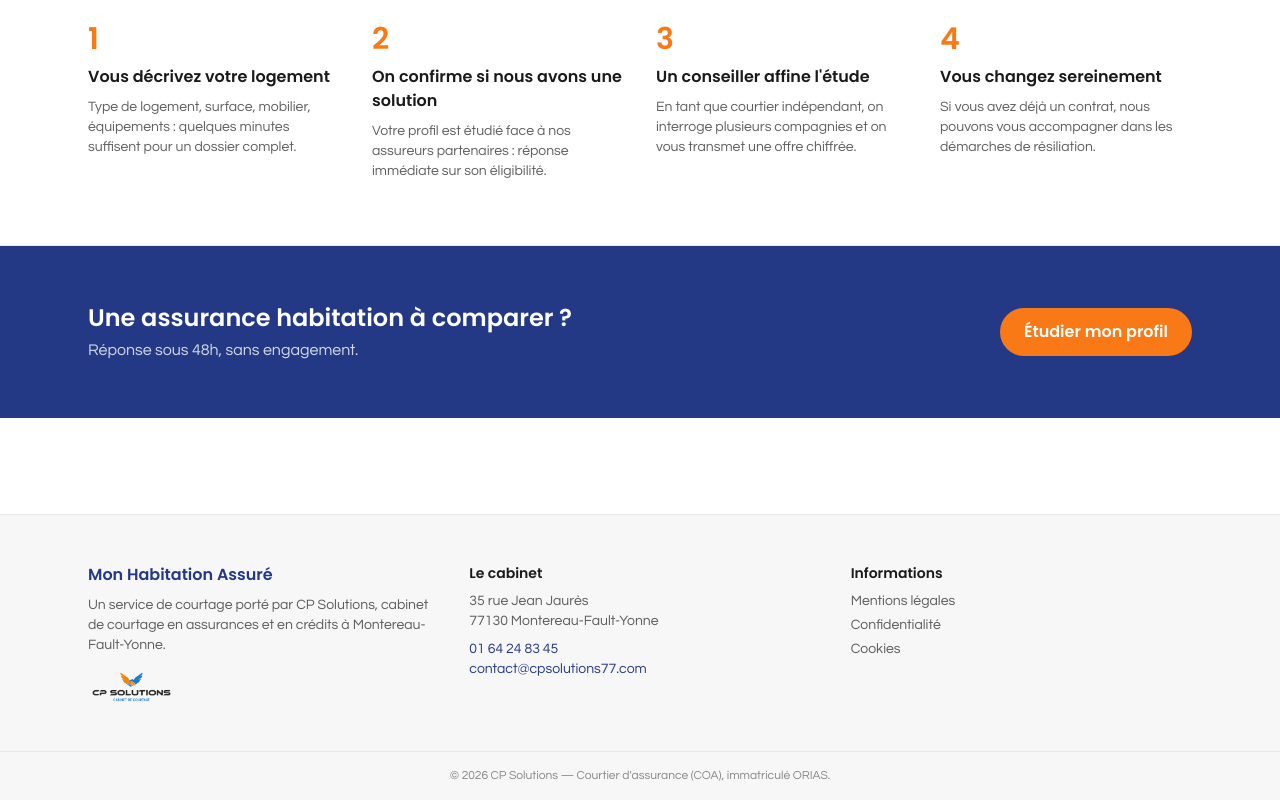
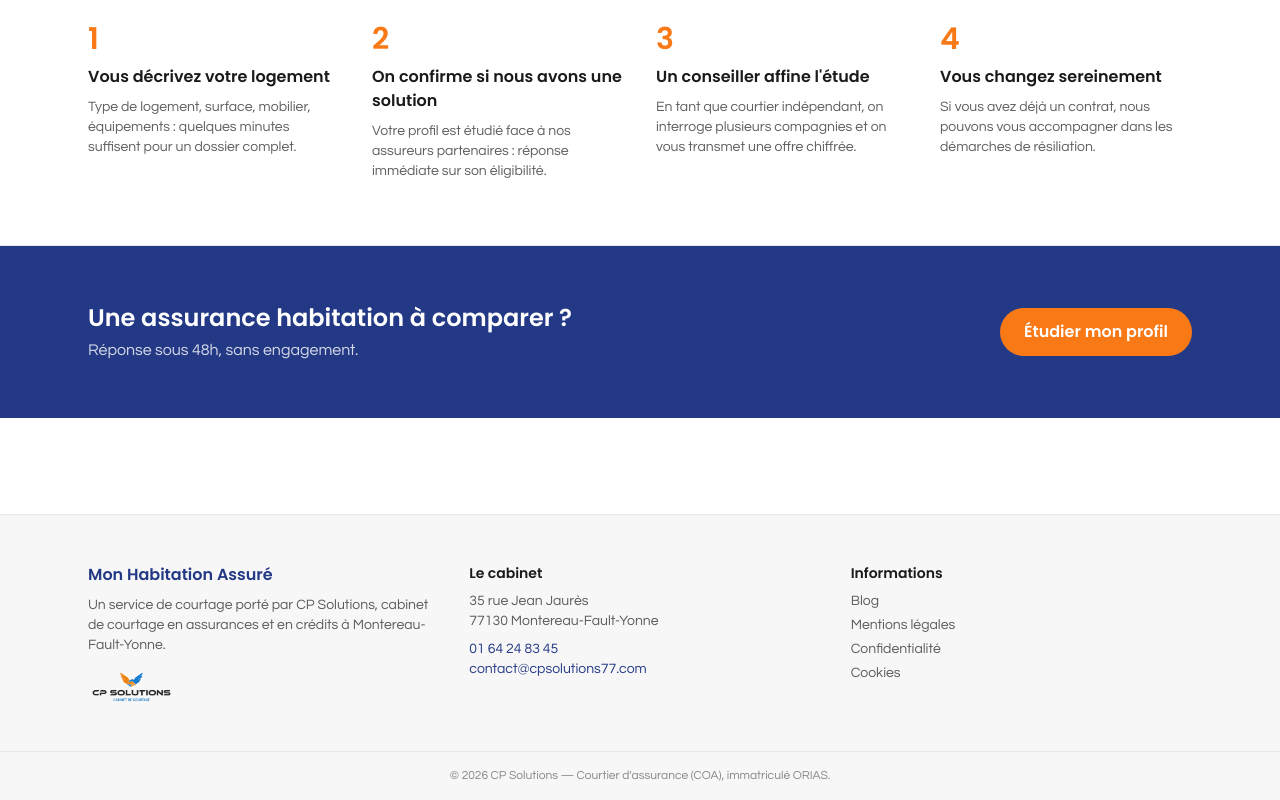
Before and after one commit to CP-SOLUTIONS77/monhabitationassure, a Next.js app: page / in a window 1280 px wide. Shown: the part 1050-1850 px from the top of the page. Built offline with nearby package versions, Linux system fonts and the light colour scheme.

Commit message:
Blog: lien dans le footer

```diff
--- a/src/components/SiteFooter.tsx
+++ b/src/components/SiteFooter.tsx
@@ -36,6 +36,11 @@
           <p className="font-heading font-semibold text-neutral-900">Informations</p>
           <ul className="mt-2 space-y-1">
             <li>
+              <Link href="/blog" className="hover:text-navy">
+                Blog
+              </Link>
+            </li>
+            <li>
               <Link href="/mentions-legales" className="hover:text-navy">
                 Mentions légales
               </Link>
```
